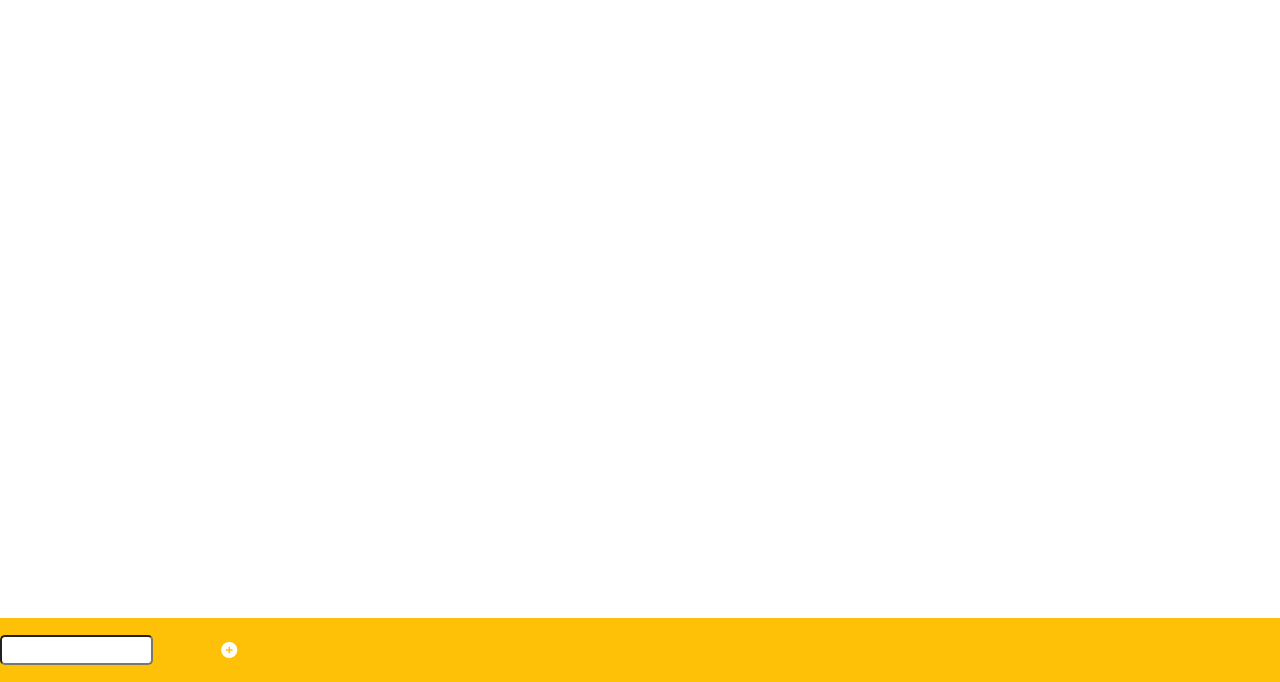
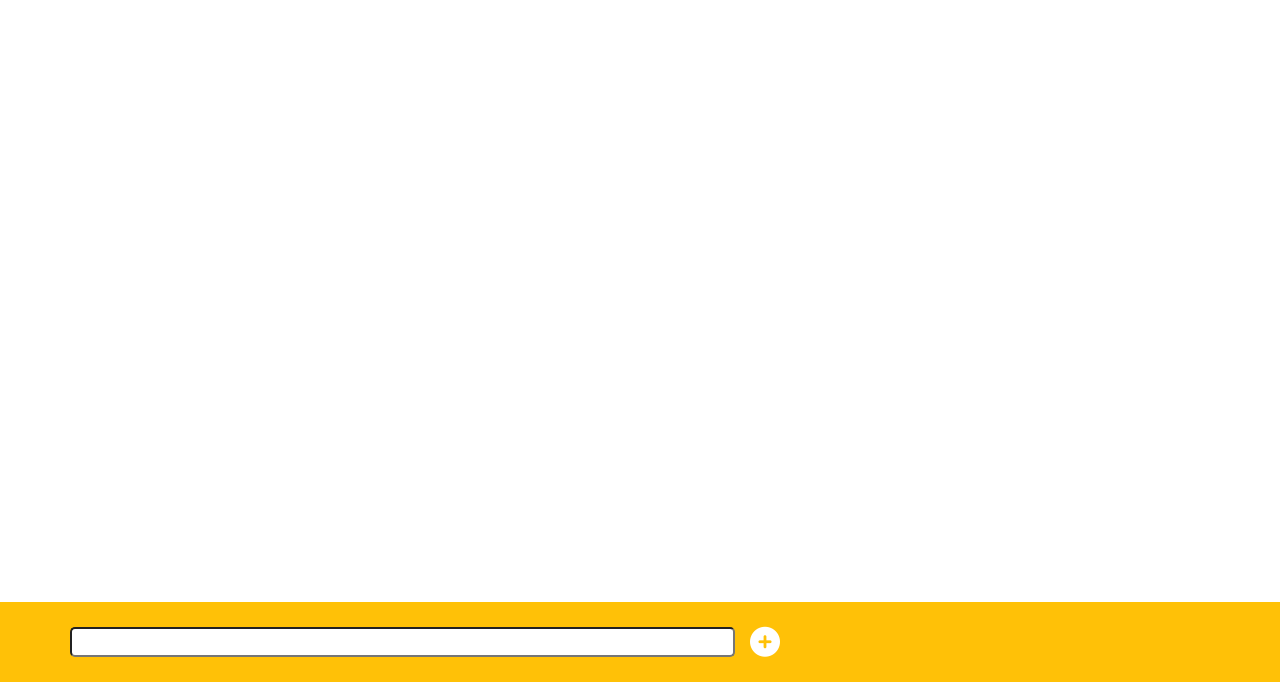
Before and after one commit to sousa-marta/to-do-list, a plain HTML site: page index.html in a window 1280 px wide. Shown: the part 118-800 px from the top of the page. Drawn offline with nearby package versions, Linux system fonts and the light colour scheme.

Commit message:
alteração de layout no footer

```diff
--- a/css/style.css
+++ b/css/style.css
@@ -7,26 +7,28 @@
   min-width: 400px;
 }
 
-.fa-plus-circle:active{
-  box-shadow: 0 3px 0 #fff;
-
-}
-
-.fa-plus-circle {
-  font-size: 40px;
-  color: #fff;
-}
-
+/* Estilizando barra para adicionar nova tarefa */
 footer {
   position: fixed;
   bottom: 0;
-  height: 8vh;
+  height: 10vh;
   width:100vw;
   display:flex;
   align-items: center;
 }
 
 #novaTarefa {
-  width: 80%;
+  padding-left: 0;
+  width: 100%;
   border-radius: 5px;
 }
+
+.addButton {
+  font-size:30px;
+  color: #fff;
+}
+
+.fa-plus-circle:active{
+  box-shadow: 0 3px 0 #fff;
+  top: 3px;
+}
--- a/index.html
+++ b/index.html
@@ -20,31 +20,33 @@
 
   <main class="container">
     <div class="row">
-      <div class="col-md-12 text-center">
-        <h2>A fazer</h2>
+      <div class="col-md-12 text-center my-2">
+        <h2 class="my-0">A fazer</h2>
       </div>
     </div>
     <div class="row" id="board">
-      <!-- <div class="tarefa">
+      <!--
+      <div class="tarefa">
         <div class="col-md-8">
           A tarefa
         </div>
         <div class="col-md-2">
             <input type="checkbox" name="" id="">
         </div>
-      </div>     -->
+      </div>
+      -->
     </div>
   </main>
 
   <footer class="bg-warning">
-    <div class="row align-items-center">
-      <div class="col-md-8">
-        <input type="text" id="novaTarefa">
-      </div>
-      <div class="col-md-4">
-        <!-- <button id="add"> -->
+    <div class="container">
+      <div class="row align-items-center">
+        <div class="col-md-7 p-0">
+          <input type="text" id="novaTarefa">
+        </div>
+        <div class="col-md-3 addButton">
           <i class="fa fa-plus-circle" id="add"></i>
-        <!-- </button>   -->
+        </div>
       </div>
     </div>
   </footer>
--- a/js/script.js
+++ b/js/script.js
@@ -1,9 +1,9 @@
-
 let board = document.getElementById('board')
+let inputAdd = document.getElementById('novaTarefa')
 let buttonAdd = document.getElementById('add')
-let inputAdd = document.getElementById('novaTarefa')
 let listaTarefas = []
 
+//Precisa criar o espaço no localStorage antes de tudo
 if(localStorage.getItem('listaTarefas')){
   listaTarefas = JSON.parse(localStorage.getItem('listaTarefas'))
 } else {
@@ -11,14 +11,13 @@ if(localStorage.getItem('listaTarefas')){
   localStorage.setItem('listaTarefas', JSON.stringify(listaTarefas))
 }
 
-//Precisa criar o espaço no localStorage antes de tudo
 mostrarNaTela(listaTarefas)
-
 
 buttonAdd.onclick = function(){
   let valorDigitado = inputAdd.value
   listaTarefas.push(valorDigitado)
 
+  // Utilizar a função gerar tarefa aqui
   let tarefa = document.createElement('div')
   tarefa.setAttribute('class', 'tarefa')
 
@@ -37,6 +36,8 @@ buttonAdd.onclick = function(){
   tarefa.appendChild(buttonSpace)
 
   board.appendChild(tarefa)
+  //Fim da função
+
 
   //Sobreescrever as informações que estavam no localStorage
   localStorage.setItem('listaTarefas', JSON.stringify(listaTarefas))
```
